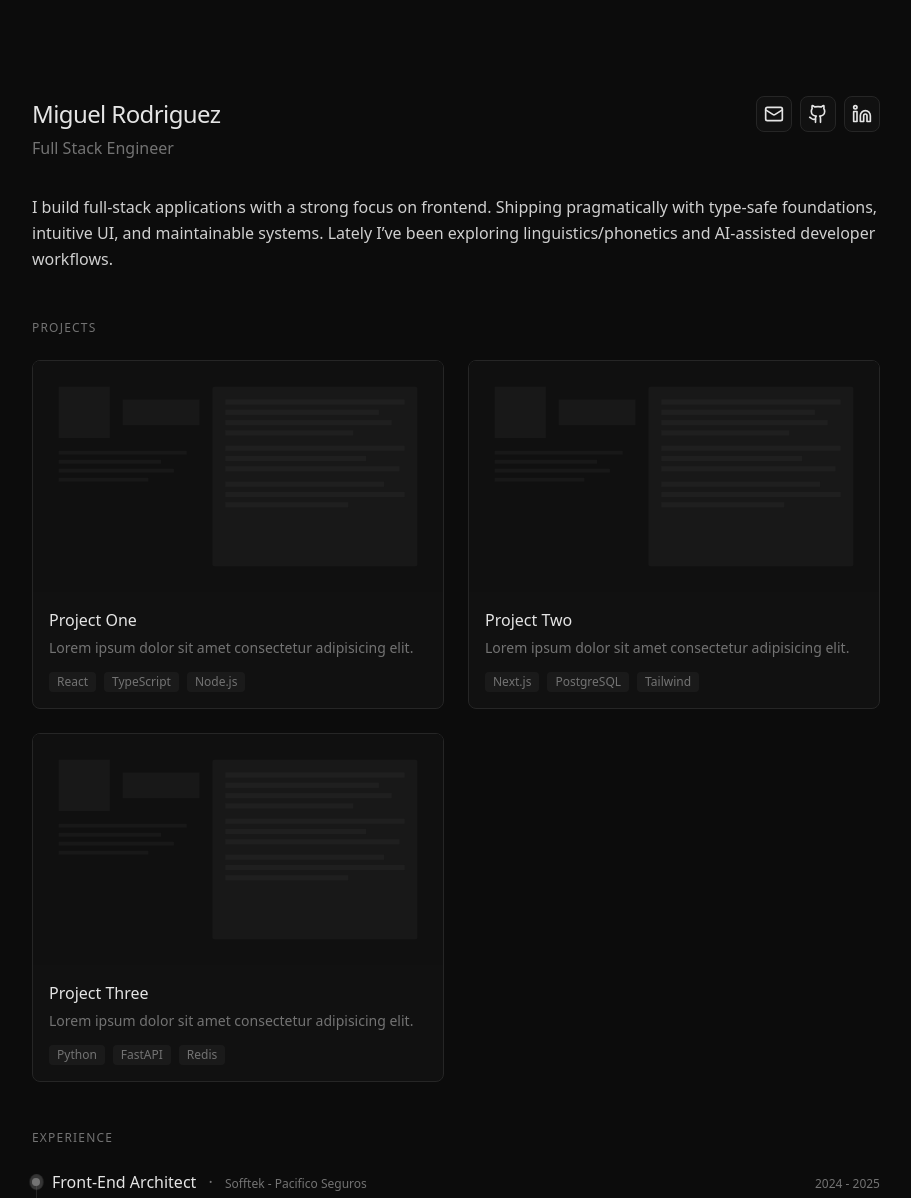
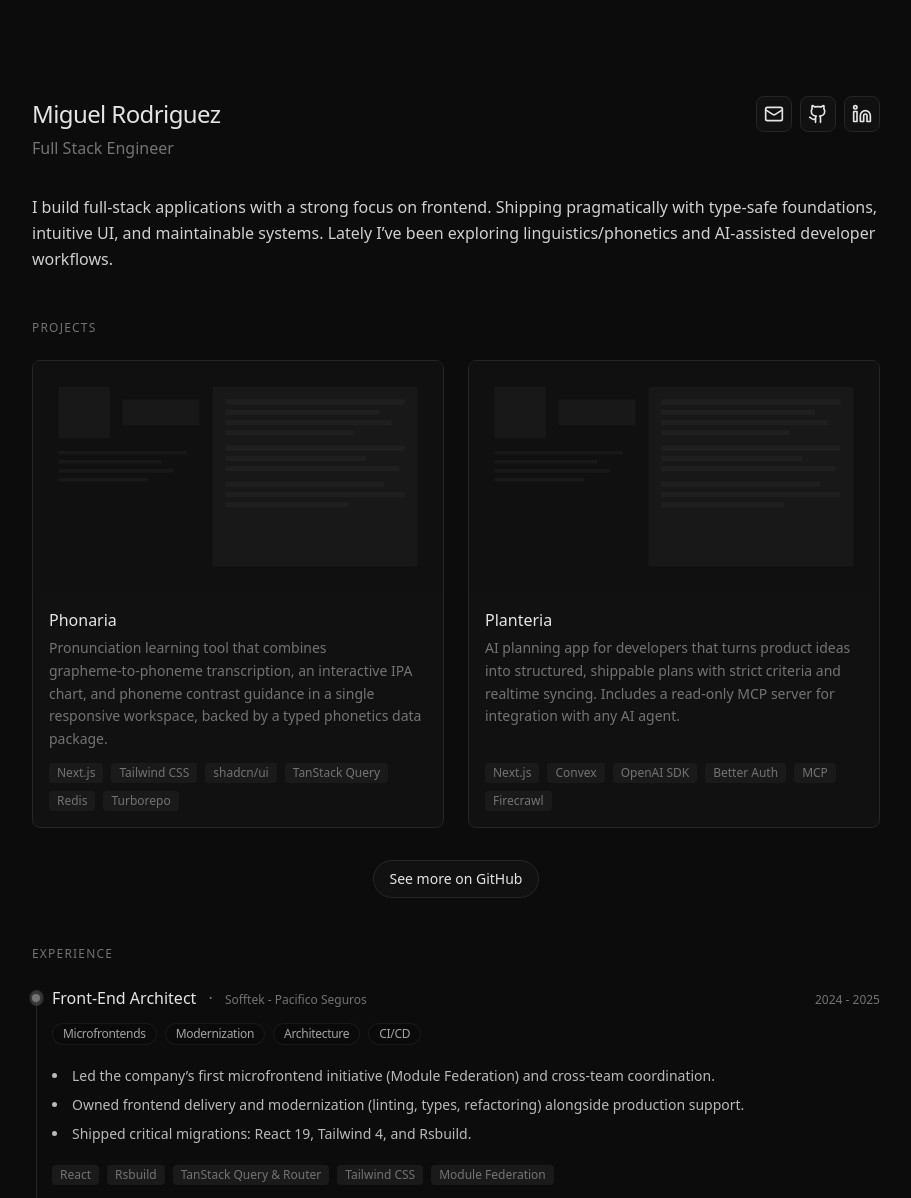
Before and after one commit to rigomart/portfolio, an Astro site: page / in a window 1280 px wide. Shown: the top 1198 px of the page, without its empty margins (184-1095 px from the left). Built offline with nearby package versions, Linux system fonts and the light colour scheme; Astro itself is replaced by a stand-in of ours.

Commit message:
style: Refine component styles and update project data for improved presentation
- Enhanced the styling of ExperienceItem and ProjectCard components for better visual consistency.
- Updated project details in the data module, including new project titles, descriptions, and tech stacks.
- Adjusted layout on the index page to improve alignment and added a link to view more projects on GitHub.

```diff
--- a/src/components/ExperienceItem.astro
+++ b/src/components/ExperienceItem.astro
@@ -33,7 +33,7 @@ const { experience } = Astro.props;
       experience.tags && experience.tags.length > 0 && (
         <div class='flex flex-wrap gap-2'>
           {experience.tags.map((tag) => (
-            <span class='rounded-full bg-secondary/50 px-2.5 py-0.5 text-xs font-medium text-secondary-foreground'>
+            <span class='rounded-full border border-border/50 bg-surface-inset px-2.5 py-0.5 text-xs font-medium tracking-tight text-accent transition-colors hover:border-accent/30 hover:bg-surface-hover'>
               {tag}
             </span>
           ))}
@@ -55,7 +55,7 @@ const { experience } = Astro.props;
       experience.stack.length > 0 && (
         <div class='flex flex-wrap gap-2 pt-2'>
           {experience.stack.map((t) => (
-            <span class='rounded bg-surface-hover px-2 py-0.5 font-mono text-[10px] text-muted'>
+            <span class='rounded bg-surface-hover px-2 py-0.5 font-mono text-xs text-muted'>
               {t}
             </span>
           ))}
--- a/src/components/ProjectCard.astro
+++ b/src/components/ProjectCard.astro
@@ -14,7 +14,7 @@ const { project, eager = false } = Astro.props;
   href={project.href}
   target='_blank'
   rel='noopener noreferrer'
-  class='card-glow group block overflow-hidden rounded-lg border border-border bg-surface transition-all duration-300 hover:border-muted'
+  class='card-glow group flex h-full flex-col overflow-hidden rounded-lg border border-border bg-surface transition-all duration-300 hover:border-muted'
 >
   <div class='relative aspect-video overflow-hidden bg-surface-inset'>
     <Image
@@ -28,11 +28,13 @@ const { project, eager = false } = Astro.props;
       class='absolute inset-0 h-full w-full object-cover opacity-90 transition-opacity group-hover:opacity-100'
     />
   </div>
-  <div class='p-4'>
+  <div class='flex grow flex-col p-4'>
     <h3 class='font-medium transition-colors group-hover:text-accent'>
       {project.title}
     </h3>
-    <p class='mt-1 text-sm leading-relaxed text-muted'>{project.description}</p>
+    <p class='mt-1 grow text-sm leading-relaxed text-muted'>
+      {project.description}
+    </p>
     <div class='mt-3 flex flex-wrap gap-2'>
       {
         project.tech.map((t) => (
--- a/src/data/index.ts
+++ b/src/data/index.ts
@@ -10,31 +10,38 @@ export type Project = {
 
 export const projects: Project[] = [
   {
-    title: "Project One",
-    description: "Lorem ipsum dolor sit amet consectetur adipisicing elit.",
+    title: "Phonaria",
+    description:
+      "Pronunciation learning tool that combines grapheme‑to‑phoneme transcription, an interactive IPA chart, and phoneme contrast guidance in a single responsive workspace, backed by a typed phonetics data package.",
     imageSrc: "/project-placeholder.svg",
-    imageWidth: 1600,
-    imageHeight: 900,
-    tech: ["React", "TypeScript", "Node.js"],
-    href: "https://github.com/you/project",
+    imageWidth: 1200,
+    imageHeight: 675,
+    tech: [
+      "Next.js",
+      "Tailwind CSS",
+      "shadcn/ui",
+      "TanStack Query",
+      "Redis",
+      "Turborepo",
+    ],
+    href: "https://github.com/rigomart/phonaria",
   },
   {
-    title: "Project Two",
-    description: "Lorem ipsum dolor sit amet consectetur adipisicing elit.",
+    title: "Planteria",
+    description:
+      "AI planning app for developers that turns product ideas into structured, shippable plans with strict criteria and realtime syncing. Includes a read‑only MCP server for integration with any AI agent.",
     imageSrc: "/project-placeholder.svg",
-    imageWidth: 1600,
-    imageHeight: 900,
-    tech: ["Next.js", "PostgreSQL", "Tailwind"],
-    href: "https://github.com/you/project",
-  },
-  {
-    title: "Project Three",
-    description: "Lorem ipsum dolor sit amet consectetur adipisicing elit.",
-    imageSrc: "/project-placeholder.svg",
-    imageWidth: 1600,
-    imageHeight: 900,
-    tech: ["Python", "FastAPI", "Redis"],
-    href: "https://github.com/you/project",
+    imageWidth: 1200,
+    imageHeight: 675,
+    tech: [
+      "Next.js",
+      "Convex",
+      "OpenAI SDK",
+      "Better Auth",
+      "MCP",
+      "Firecrawl",
+    ],
+    href: "https://github.com/rigomart/planteria",
   },
 ];
 
@@ -66,11 +73,10 @@ export const experiences: Experience[] = [
     tags: ["Microfrontends", "Modernization", "Architecture", "CI/CD"],
     stack: [
       "React",
-      "TypeScript",
       "Rsbuild",
+      "TanStack Query & Router",
+      "Tailwind CSS",
       "Module Federation",
-      "Tailwind CSS",
-      "Code Maat",
     ],
   },
   {
@@ -86,6 +92,6 @@ export const experiences: Experience[] = [
       "Shipped core product flows (payments, registration) during a legacy CMS to Next.js migration.",
     ],
     tags: ["Next.js", "Migration", "DevOps", "Documentation"],
-    stack: ["React", "Next.js", "TypeScript", "Azure DevOps", "Docusaurus"],
+    stack: ["Next.js", "Tailwind CSS", "Azure DevOps", "Docusaurus"],
   },
 ];
--- a/src/pages/index.astro
+++ b/src/pages/index.astro
@@ -39,13 +39,24 @@ import BaseLayout from "../layouts/BaseLayout.astro";
         {
           projects.map((project, index) => (
             <div
-              class='animate-in fade-in slide-in-from-bottom-4 duration-500'
+              class='flex animate-in fade-in slide-in-from-bottom-4 duration-500'
               style={`animation-delay: ${300 + index * 100}ms; animation-fill-mode: both;`}
             >
               <ProjectCard project={project} eager={index < 4} />
             </div>
           ))
         }
+      </div>
+
+      <div class='mt-8 flex justify-center'>
+        <a
+          href='https://github.com/rigomart'
+          target='_blank'
+          rel='noopener noreferrer'
+          class='group inline-flex items-center gap-2 rounded-full border border-border bg-surface px-4 py-2 text-sm text-muted transition-all duration-300 hover:border-muted hover:text-foreground'
+        >
+          <span>See more on GitHub</span>
+        </a>
       </div>
     </section>
 
```
